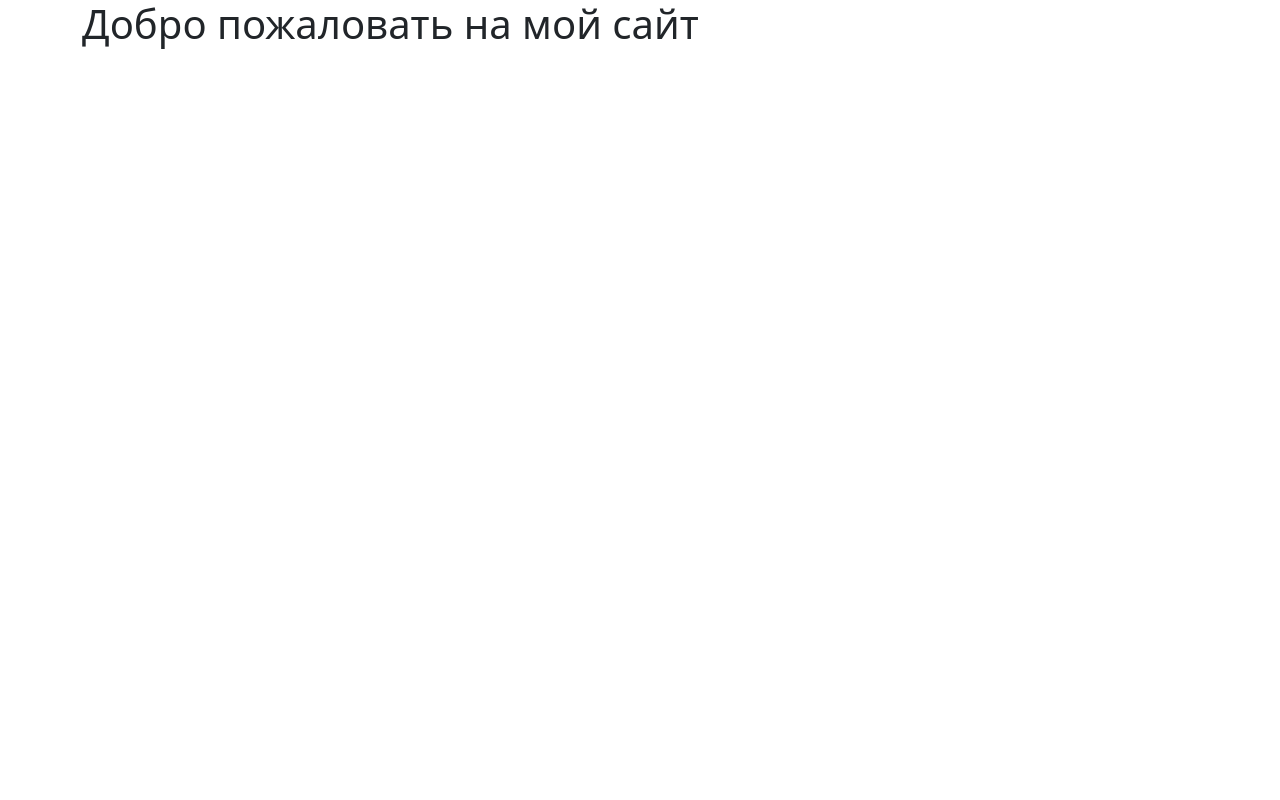
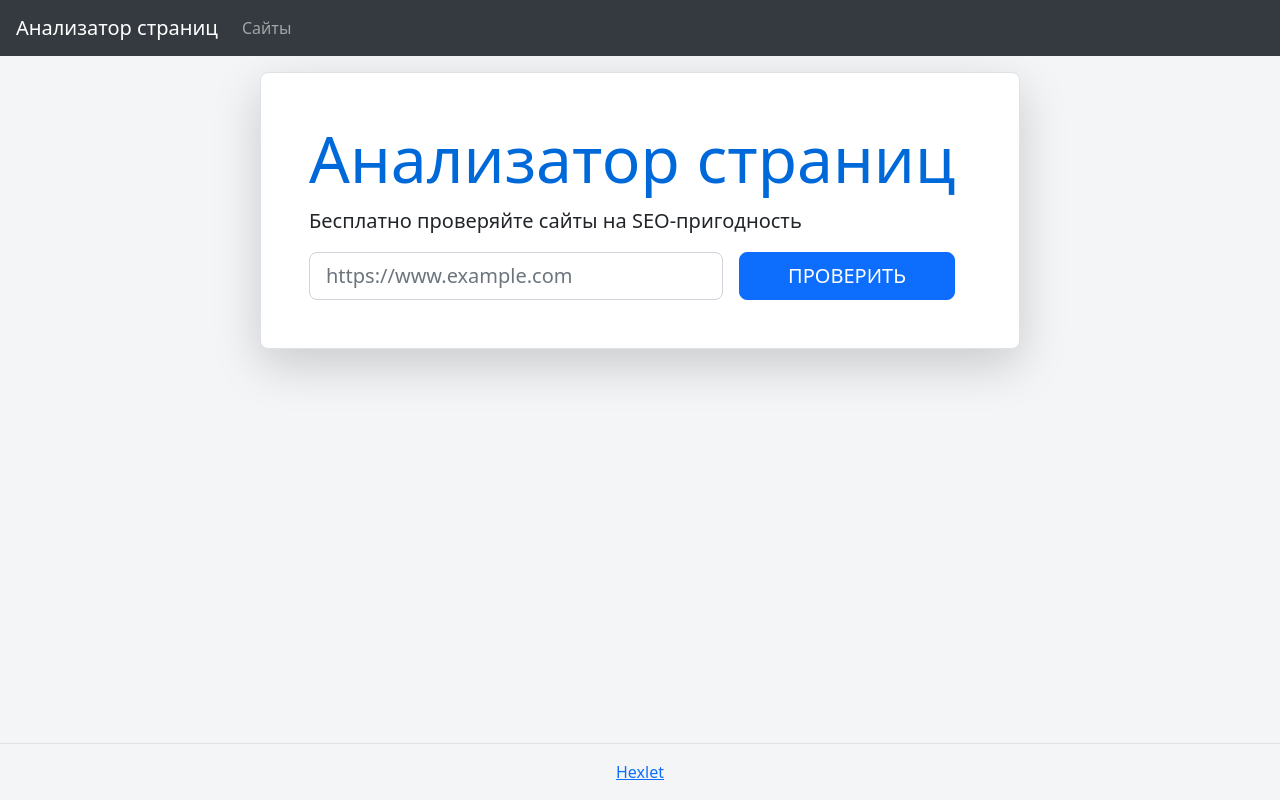
Before and after one commit to AlexanderLarriva/python-project-83, a Flask app: page / in a window 1280 px wide. Run offline with Flask 3, Linux system fonts and the light colour scheme.

Commit message:
Fix index.html

```diff
--- a/page_analyzer/app.py
+++ b/page_analyzer/app.py
@@ -15,7 +15,7 @@ app.config['SECRET_KEY'] = SECRET_KEY
 
 @app.route('/')
 def index():
-    return render_template ('index.html', )
+    return render_template('index.html', )
 
 
 if __name__ == "__main__":
--- a/page_analyzer/templates/index.html
+++ b/page_analyzer/templates/index.html
@@ -1,16 +1,67 @@
 <!DOCTYPE html>
 <html lang="en">
+
 <head>
-    <meta charset="UTF-8">
-    <link href="https://cdn.jsdelivr.net/npm/bootstrap@5.3.1/dist/css/bootstrap.min.css" rel="stylesheet" integrity="sha384-4bw+/aepP/YC94hEpVNVgiZdgIC5+VKNBQNGCHeKRQN+PtmoHDEXuppvnDJzQIu9" crossorigin="anonymous">
-    <script src="https://cdn.jsdelivr.net/npm/bootstrap@5.3.1/dist/js/bootstrap.bundle.min.js" integrity="sha384-HwwvtgBNo3bZJJLYd8oVXjrBZt8cqVSpeBNS5n7C8IVInixGAoxmnlMuBnhbgrkm" crossorigin="anonymous"></script>
-    <meta name="viewport" content="width=device-width, initial-scale=1.0">
-    <title>Document</title>
+    <meta charset="utf-8">
+    <meta name="viewport" content="width=device-width, initial-scale=1, shrink-to-fit=no">
+    <meta name="description" content="Third project for Hexlet.io">
+    <title>Анализатор страниц</title>
+
+    <link href="https://cdn.jsdelivr.net/npm/bootstrap@5.2.0/dist/css/bootstrap.min.css" rel="stylesheet" integrity="sha384-gH2yIJqKdNHPEq0n4Mqa/HGKIhSkIHeL5AyhkYV8i59U5AR6csBvApHHNl/vI1Bx" crossorigin="anonymous">
+    <style>
+        /* Custom styles */
+        body {
+            background-color: #f4f5f7;
+        }
+
+        .navbar {
+            background-color: #343a40;
+        }
+
+        .display-3 {
+            color: #0069D9; /* Bootstrap primary color */
+        }
+    </style>
 </head>
-<body>
-    <div class="container">
-        <h1>Добро пожаловать на мой сайт</h1>
-        <!-- Здесь можно добавить дополнительные элементы с использованием классов Bootstrap -->
-    </div>
+
+<body class="min-vh-100 d-flex flex-column">
+    <header class="flex-shrink-0">
+        <nav class="navbar navbar-expand-md navbar-dark px-3">
+            <a class="navbar-brand" href="/">Анализатор страниц</a>
+            <div id="navbarNav">
+                <ul class="navbar-nav">
+                    <li class="nav-item">
+                        <a class="nav-link" href="/urls">Сайты</a>
+                    </li>
+                </ul>
+            </div>
+        </nav>
+    </header>
+
+    <main class="flex-grow-1">
+        <div class="container-lg mt-3">
+            <div class="row">
+                <div class="col-12 col-md-10 col-lg-8 mx-auto border rounded-3 bg-white p-5 shadow-lg">
+                    <h1 class="display-3">Анализатор страниц</h1>
+                    <p class="lead">Бесплатно проверяйте сайты на SEO-пригодность</p>
+                    <form action="/urls" method="post" class="d-flex justify-content-center">
+                        <input type="text" name="url" placeholder="https://www.example.com" class="form-control form-control-lg">
+                        <input type="submit" class="btn btn-primary btn-lg ms-3 px-5 text-uppercase mx-3" value="Проверить">
+                    </form>
+                </div>
+            </div>
+        </div>
+    </main>
+
+    <footer class="border-top py-3 mt-5 flex-shrink-0">
+        <div class="container-lg">
+            <div class="text-center">
+                <a href="https://ru.hexlet.io/" target="_blank">Hexlet</a>
+            </div>
+        </div>
+    </footer>
+
+    <script src="https://cdn.jsdelivr.net/npm/bootstrap@5.1.3/dist/js/bootstrap.bundle.min.js" integrity="sha384-ka7Sk0Gln4gmtz2MlQnikT1wXgYsOg+OMhuP+IlRH9sENBO0LRn5q+8nbTov4+1p" crossorigin="anonymous"></script>
 </body>
+
 </html>
```
Also changed, not shown: page_analyzer/templates/index copy.html (added, +23 -0 lines).
